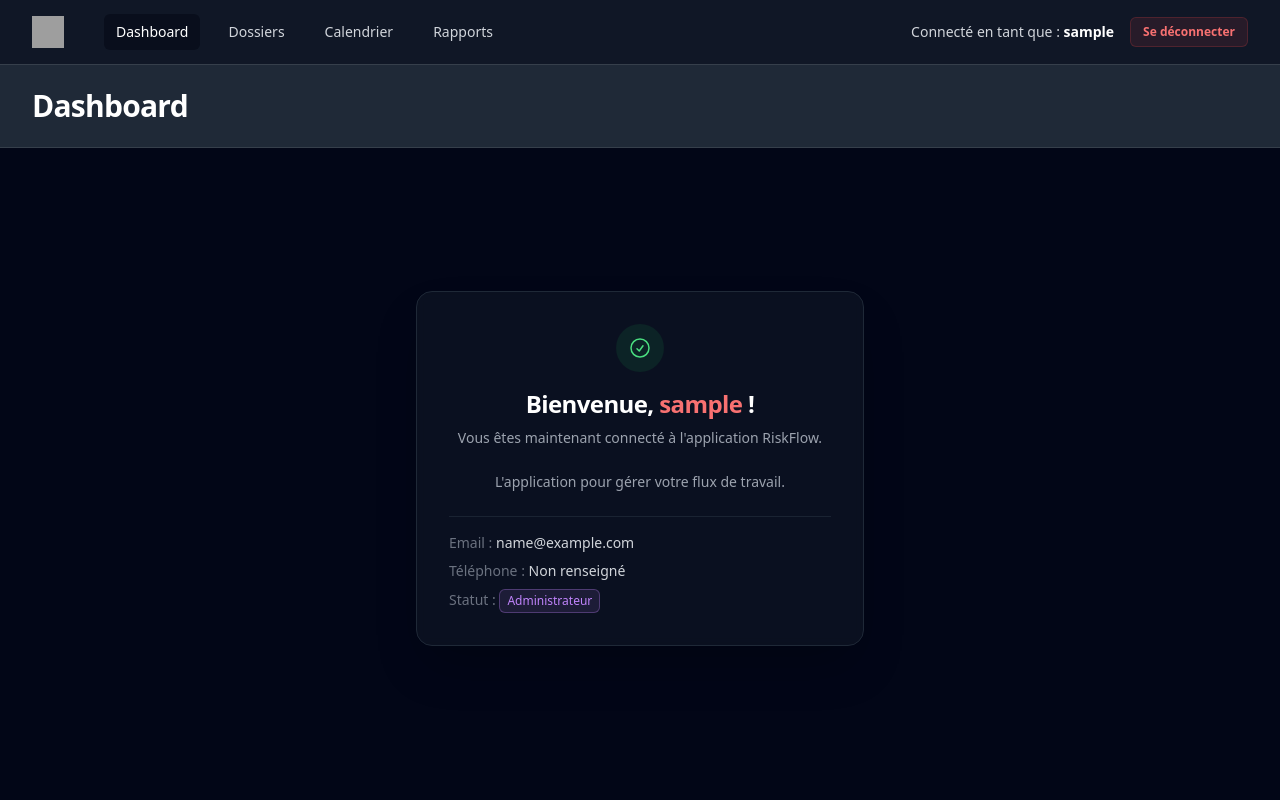
After one commit to nathanolszowski/RiskFlow, a Django app: page /dashboard/ in a window 1280 px wide. The commit adds this page. Run offline with Django 5.2, Linux system fonts and the light colour scheme; the visitor is signed in with stand-in values (Sample User, id 1); some libraries are stand-ins or nearby versions; grey boxes are pictures that could not be loaded.

Commit message:
feat/accounts: added authentification process + login/dashboard views (demo)

```diff
--- a/accounts/admin.py
+++ b/accounts/admin.py
@@ -13,11 +13,11 @@ class CustomUserAdmin(UserAdmin):
     inlines = [InspectorInline]
 
     fieldsets = list(UserAdmin.fieldsets) + [
-        ('Global user', {'fields': ('phone_number',)}),
+        (None, {'fields': ('phone_number',)}),
     ]
 
     add_fieldsets = list(UserAdmin.add_fieldsets) + [
-        ('Global user', {'fields': ('phone_number',)}),
+        (None, {'fields': ('phone_number',)}),
     ]
 
 admin.site.register(CustomUser, CustomUserAdmin)
--- /dev/null
+++ b/accounts/templates/accounts/dashboard.html
@@ -0,0 +1,40 @@
+{% extends "app_layout.html" %}
+
+{% block page_title %}Dashboard{% endblock page_title %}
+
+{% block app_content %}
+<div class="w-full max-w-md bg-gray-900/60 p-8 rounded-2xl shadow-2xl border border-gray-800 backdrop-blur-sm">
+
+  <div class="flex h-12 w-12 items-center justify-center rounded-full bg-green-500/10 text-green-400 mb-4 mx-auto">
+    <svg class="h-6 w-6" fill="none" viewBox="0 0 24 24" stroke-width="1.5" stroke="currentColor">
+      <path stroke-linecap="round" stroke-linejoin="round" d="M9 12.75L11.25 15 15 9.75M21 12a9 9 0 11-18 0 9 9 0 0118 0z" />
+    </svg>
+  </div>
+
+  <h2 class="text-2xl font-bold tracking-tight text-white mb-2 text-center">
+    Bienvenue, <span class="text-red-400">{{ user.username }}</span> !
+  </h2>
+
+  <p class="text-sm text-gray-400 mb-6 text-center">
+    Vous êtes maintenant connecté à l'application RiskFlow.
+  </p>
+  <p class="text-sm text-gray-400 mb-6 text-center">
+    L'application pour gérer votre flux de travail.
+  </p>
+
+  <div class="border-t border-gray-800/80 pt-4 text-left space-y-2 text-sm text-gray-300">
+    <p><span class="text-gray-500">Email :</span> {{ user.email|default:"Non renseigné" }}</p>
+    <p><span class="text-gray-500">Téléphone :</span> {{ user.phone_number|default:"Non renseigné" }}</p>
+    <p><span class="text-gray-500">Statut :</span>
+      {% if user.is_superuser %}
+        <span class="inline-flex items-center rounded-md bg-purple-400/10 px-2 py-1 text-xs font-medium text-purple-400 ring-1 ring-inset ring-purple-400/30">Administrateur</span>
+      {% elif user.inspector_profile %}
+        <span class="inline-flex items-center rounded-md bg-blue-400/10 px-2 py-1 text-xs font-medium text-blue-400 ring-1 ring-inset ring-blue-400/30">Inspecteur</span>
+      {% else %}
+        <span class="inline-flex items-center rounded-md bg-gray-400/10 px-2 py-1 text-xs font-medium text-gray-400 ring-1 ring-inset ring-gray-400/20">Utilisateur Standard</span>
+      {% endif %}
+    </p>
+  </div>
+
+</div>
+{% endblock app_content %}
--- a/accounts/urls.py
+++ b/accounts/urls.py
@@ -1,6 +1,9 @@
 from django.urls import path
+from django.contrib.auth import views as auth_views
 from . import views
 
 urlpatterns = [
-    path('login/', views.login_view, name='login'),
+    path('login/', auth_views.LoginView.as_view(template_name='accounts/login.html'), name='login'),
+    path('logout/', auth_views.LogoutView.as_view(next_page='login'), name='logout'),
+    path('dashboard/', views.dashboard_test, name='dashboard'),
 ]
--- a/accounts/views.py
+++ b/accounts/views.py
@@ -1,4 +1,8 @@
 from django.shortcuts import render
+from django.contrib.auth.decorators import login_required
 
-def login_view(request):
-    return render(request, 'accounts/login.html')
+
+@login_required
+def dashboard_test(request):
+    # request.user contient automatiquement l'utilisateur connecté
+    return render(request, 'accounts/dashboard.html')
--- /dev/null
+++ b/theme/templates/app_layout.html
@@ -0,0 +1,80 @@
+{% extends "base.html" %}
+
+{% block content %}
+<div class="min-h-full">
+  <nav class="bg-gray-800/50">
+    <div class="mx-auto max-w-7xl px-4 sm:px-6 lg:px-8">
+      <div class="flex h-16 items-center justify-between">
+        <div class="flex items-center">
+          <div class="shrink-0">
+            <img src="https://tailwindcss.com/plus-assets/img/logos/mark.svg?color=red&shade=500" alt="RiskFlow" class="size-8" />
+          </div>
+          <div class="hidden md:block">
+            <div class="ml-10 flex items-baseline space-x-4">
+              <a href="{% url 'dashboard' %}" class="rounded-md {% if request.resolver_match.url_name == 'dashboard' %}bg-gray-950/50 text-white{% else %}text-gray-300 hover:bg-white/5 hover:text-white{% endif %} px-3 py-2 text-sm font-medium" {% if request.resolver_match.url_name == 'dashboard' %}aria-current="page"{% endif %}>Dashboard</a>
+
+              <a href="#" class="rounded-md px-3 py-2 text-sm font-medium text-gray-300 hover:bg-white/5 hover:text-white">Dossiers</a>
+              <a href="#" class="rounded-md px-3 py-2 text-sm font-medium text-gray-300 hover:bg-white/5 hover:text-white">Calendrier</a>
+              <a href="#" class="rounded-md px-3 py-2 text-sm font-medium text-gray-300 hover:bg-white/5 hover:text-white">Rapports</a>
+            </div>
+          </div>
+        </div>
+
+        <div class="hidden md:block">
+          <div class="ml-4 flex items-center md:ml-6 space-x-4">
+            <span class="text-sm font-medium text-gray-300">Connecté en tant que : <strong class="text-white">{{ user.username }}</strong></span>
+
+            <form action="{% url 'logout' %}" method="POST" class="inline">
+              {% csrf_token %}
+              <button type="submit" class="rounded-md bg-red-500/10 border border-red-500/20 px-3 py-1.5 text-xs font-semibold text-red-400 hover:bg-red-500/20 hover:text-red-300 transition cursor-pointer">
+                Se déconnecter
+              </button>
+            </form>
+          </div>
+        </div>
+
+        <div class="-mr-2 flex md:hidden">
+          <button type="button" onclick="document.getElementById('mobile-menu').classList.toggle('hidden')" class="relative inline-flex items-center justify-center rounded-md p-2 text-gray-400 hover:bg-white/5 hover:text-white focus:outline-none">
+            <svg class="size-6" fill="none" viewBox="0 0 24 24" stroke-width="1.5" stroke="currentColor">
+              <path stroke-linecap="round" stroke-linejoin="round" d="M3.75 6.75h16.5M3.75 12h16.5m-16.5 5.25h16.5" />
+            </svg>
+          </button>
+        </div>
+      </div>
+    </div>
+
+    <div id="mobile-menu" class="hidden md:hidden border-t border-white/10 bg-gray-800/90">
+      <div class="space-y-1 px-2 pt-2 pb-3 sm:px-3">
+        <a href="{% url 'dashboard' %}" class="block rounded-md {% if request.resolver_match.url_name == 'dashboard' %}bg-gray-950/50 text-white{% else %}text-gray-300 hover:bg-white/5 hover:text-white{% endif %} px-3 py-2 text-base font-medium">Dashboard</a>
+        <a href="#" class="block rounded-md px-3 py-2 text-base font-medium text-gray-300 hover:bg-white/5 hover:text-white">Team</a>
+        <a href="#" class="block rounded-md px-3 py-2 text-base font-medium text-gray-300 hover:bg-white/5 hover:text-white">Projects</a>
+      </div>
+
+      <div class="border-t border-white/10 pt-4 pb-3 px-5 flex items-center justify-between">
+        <div class="text-sm font-medium text-gray-400">{{ user.username }}</div>
+        <form action="{% url 'logout' %}" method="POST">
+          {% csrf_token %}
+          <button type="submit" class="block rounded-md bg-red-500/10 border border-red-500/20 px-3 py-1.5 text-sm font-medium text-red-400 hover:bg-red-500/20">
+            Déconnexion
+          </button>
+        </form>
+      </div>
+    </div>
+  </nav>
+
+  <header class="relative bg-gray-800 after:pointer-events-none after:absolute after:inset-x-0 after:inset-y-0 after:border-y after:border-white/10">
+    <div class="mx-auto max-w-7xl px-4 py-6 sm:px-6 lg:px-8">
+      <h1 class="text-3xl font-bold tracking-tight text-white">
+        {% block page_title %}Tableau de bord{% endblock page_title %}
+      </h1>
+    </div>
+  </header>
+
+    <main class="flex flex-col justify-center items-center px-4 py-12 sm:px-6 lg:px-8" style="min-height: calc(100vh - 160px);">
+        <div class="w-full max-w-7xl flex justify-center items-center">
+        {% block app_content %}
+        {% endblock app_content %}
+        </div>
+    </main>
+</div>
+{% endblock content %}
--- a/theme/templates/base.html
+++ b/theme/templates/base.html
@@ -1,19 +1,17 @@
 {% load static tailwind_tags %}
 <!DOCTYPE html>
-<html lang="en">
+<html lang="fr" class="h-full bg-slate-950">
 <head>
-    <title>Django Tailwind</title>
+    <title>{% block title %}RiskFlow{% endblock %}</title>
     <meta charset="UTF-8">
     <meta name="viewport" content="width=device-width, initial-scale=1.0">
     <meta http-equiv="X-UA-Compatible" content="ie=edge">
     {% tailwind_css %}
 </head>
+<body class="h-full">
 
-<body class="bg-gray-50 text-black font-serif leading-normal tracking-normal">
-<div class="container mx-auto">
-    <section class="flex items-center justify-center h-screen">
-        <h1 class="text-5xl">Django + Tailwind = ❤️</h1>
-    </section>
-</div>
+    {% block content %}
+    {% endblock content %}
+
 </body>
 </html>
```
Also changed, not shown: accounts/templates/accounts/login.html (added, +51 -0 lines), config/settings.py (+10 -0 lines), README.md.
